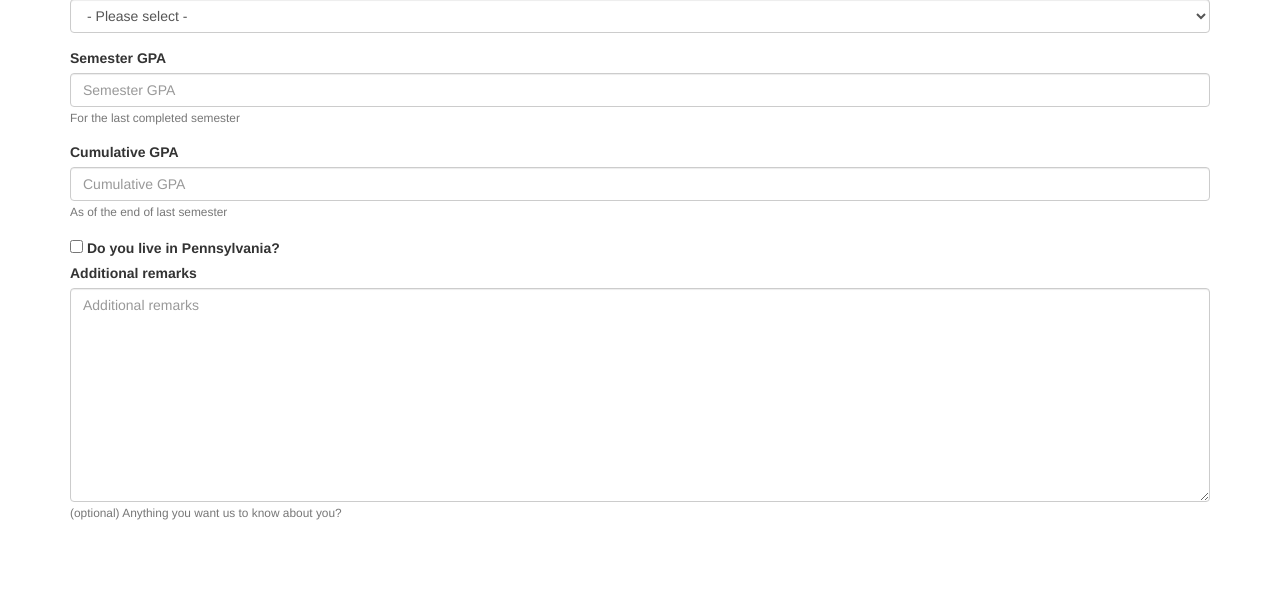
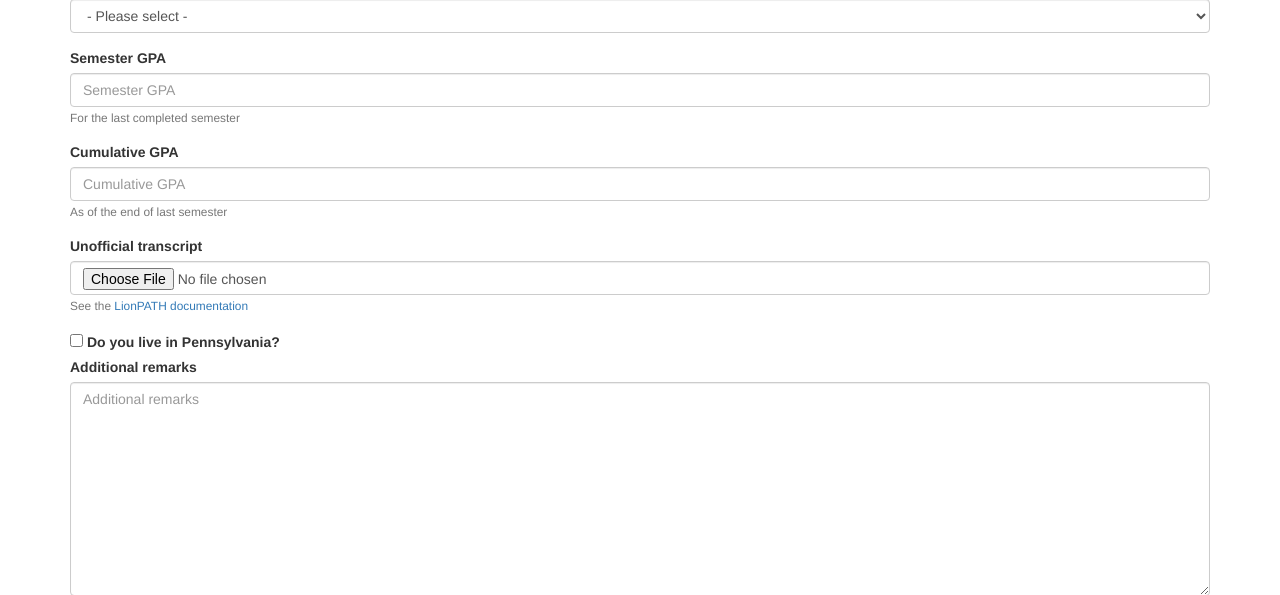
Before and after one commit to liverwust/freemoney, a Django app: template freemoney/templates/basicinfo.html in a window 1280 px wide. Shown: the part 1109-1704 px from the top of the page. Before the commit the page ends 1629 px from the top, so only its background shows below. Run offline with Django 3.2, Linux system fonts and the light colour scheme; the template is opened without the code that fills it: values that come from a table or form of the project are taken from there, others are empty; parts of the project's set-up code (start-up, migrations or seed data) failed here and were passed over; some libraries are stand-ins or nearby versions.

Commit message:
WIP: partial file upload support implemented
Deferring now to Twisted.

```diff
--- a/freemoney/static/freemoney/basicinfo.js
+++ b/freemoney/static/freemoney/basicinfo.js
@@ -8,16 +8,23 @@ $(function () {
     var semester_initiated = $('select[name="semestertype_initiated"]');
     semester_initiated.wrap('<div class="row"></div>');
     year_initiated.clone().insertAfter(semester_initiated)
-                          .wrap('<div class="col-md-3"></div>');
-    semester_initiated.wrap('<div class="col-md-3"></div>');
+                          .wrap('<div class="col-md-2"></div>');
+    semester_initiated.wrap('<div class="col-md-2"></div>');
     year_initiated.closest('div.form-group').remove();
 
     var year_graduating = $('input[name="year_graduating"]');
     var semester_graduating = $('select[name="semestertype_graduating"]');
     semester_graduating.wrap('<div class="row"></div>');
     year_graduating.clone().insertAfter(semester_graduating)
-                           .wrap('<div class="col-md-3"></div>');
-    semester_graduating.wrap('<div class="col-md-3"></div>');
+                           .wrap('<div class="col-md-2"></div>');
+    semester_graduating.wrap('<div class="col-md-2"></div>');
     year_graduating.closest('div.form-group').remove();
+
+    var modified_at = $('input[name="transcript_modified_at"]').val();
+    if (modified_at !== '') {
+      var transcript = $('input[type="file"][name="transcript"]');
+      transcript.closest('div.bootstrap3-multi-input')
+                .before('<a href="/freemoney/transcript.pdf">Transcript uploaded at '+modified_at+'</a>');
+    }
   }
 });
--- a/freemoney/templates/application.html
+++ b/freemoney/templates/application.html
@@ -47,7 +47,7 @@
 
       <div class="row"><div class="col-md-12">&nbsp;</div></div>
 
-      <form action="{{ postback }}" method="post" class="form">
+      <form enctype="{{ enctype }}" action="{{ postback }}" method="post" class="form">
         {% csrf_token %}
         {% block content %}
         {% endblock %}
--- a/freemoney/views/basicinfo.py
+++ b/freemoney/views/basicinfo.py
@@ -1,12 +1,16 @@
+from datetime import datetime, timezone
 from django.core.exceptions import ValidationError
 from django.forms import (BooleanField,
                           CharField,
                           ChoiceField,
+                          FileField,
                           Form,
+                          HiddenInput,
                           IntegerField,
                           Textarea)
 from freemoney.models import (Application,
                               Semester)
+import pytz
 import re
 
 
@@ -89,6 +93,7 @@ class BasicInfoPage(WizardPageView):
 
     page_name = 'basicinfo'
     prev_page = FeedbackPage
+    has_files = True
 
     _direct_copy = ['address',
                     'phone',
@@ -144,10 +149,25 @@ class BasicInfoPage(WizardPageView):
         initial_data['year_initiated'] = when_initiated[1]
         initial_data['semestertype_graduating'] = when_graduating[0]
         initial_data['year_graduating'] = when_graduating[1]
-        return BasicInfoForm(initial_data)
+
+        if self.application.transcript_modified_at is None:
+            initial_data['transcript_modified_at'] = ''
+        else:
+            modified_at = self.application.transcript_modified_at
+            modified_at_tz = modified_at.astimezone(pytz.timezone('US/Eastern'))
+            initial_data['transcript_modified_at'] = modified_at_tz.strftime(
+                    '%Y-%m-%d %H:%M:%S %Z'
+            )
+
+        if self.application.transcript == '':
+            initial_file = {}
+        else:
+            initial_file = {'transcript': self.application.transcript}
+
+        return BasicInfoForm(initial_data, initial_file)
 
     def parse_form(self):
-        return BasicInfoForm(self.request.POST)
+        return BasicInfoForm(self.request.POST, self.request.FILES)
 
     def save_changes(self):
         for field in BasicInfoPage._direct_copy:
@@ -185,6 +205,11 @@ class BasicInfoPage(WizardPageView):
             self.application.semester_initiated = Semester(when_initiated)
         if when_graduating[0] != '' and when_graduating[1] is not None:
             self.application.semester_graduating = Semester(when_graduating)
+
+        if self.form.cleaned_data['transcript'] is not None:
+            self.application.transcript = self.form.cleaned_data['transcript']
+            modified_now = datetime.now(timezone.utc)
+            self.application.transcript_modified_at = modified_now
 
         self.application.full_clean()
         self.application.save()
@@ -302,6 +327,12 @@ class BasicInfoForm(Form):
     cumulative_gpa = CharField(label='Cumulative GPA',
                                help_text='As of the end of last semester',
                                required=False)
+    transcript = FileField(
+            label='Unofficial transcript',
+            help_text='See the <a href="https://tutorials.lionpath.psu.edu/public/Docs/ViewUnoffTrans.docx">LionPATH documentation</a>',
+            required=False
+    )
+    transcript_modified_at = CharField(widget=HiddenInput, required=False)
     in_state_tuition = BooleanField(
             label='Do you live in Pennsylvania?',
             help_text='PA residents pay a reduced tuition rate at PSU',
--- a/freemoney/views/common.py
+++ b/freemoney/views/common.py
@@ -29,6 +29,7 @@ class WizardPageView(LoginRequiredMixin, View):
     * (required) class attribute page_name: short name from PAGES table
     * class attribute prev_page: WizardPageView subclass for the previous page
     * class attribute progress_sentry(): return False if overwhelmed by issues
+    * class attribute has_files: True to ensure enctype=multipart/form-data
     * instance method prepopulate_form: return a Form or FormSet on GET
     * instance method parse_form: return a Form or FormSet following POST
     * instance method save_changes: fields -> DB, ignoring model validation
@@ -118,6 +119,11 @@ class WizardPageView(LoginRequiredMixin, View):
                 'postback': self._uri_of(self.page_name),
                 'buttons': [x[0] for x in self._calculate_valid_buttons()],
         }
+        if hasattr(type(self), 'has_files') and type(self).has_files:
+            base_context['enctype'] = 'multipart/form-data'
+        else:
+            base_context['enctype'] = 'application/x-www-form-urlencoded'
+
         for short_name, long_name in WizardPageView.PAGES:
             is_active = (short_name == type(self).page_name)
             base_context['steps'].append((long_name, is_active))
--- a/psutrischp/settings.py
+++ b/psutrischp/settings.py
@@ -111,6 +111,10 @@ PHONENUMBER_DB_FORMAT = 'NATIONAL'
 PHONENUMBER_DEFAULT_REGION = 'US'
 
 
+# Uploaded files
+MEDIA_ROOT = env('MEDIA_ROOT')
+
+
 # Static files (CSS, JavaScript, Images)
 # https://docs.djangoproject.com/en/1.10/howto/static-files/
 STATIC_URL = '/static/'
```
Also changed, not shown: freemoney/models/application.py (+20 -1 lines), freemoney/migrations/0003_transcript.py (added).
